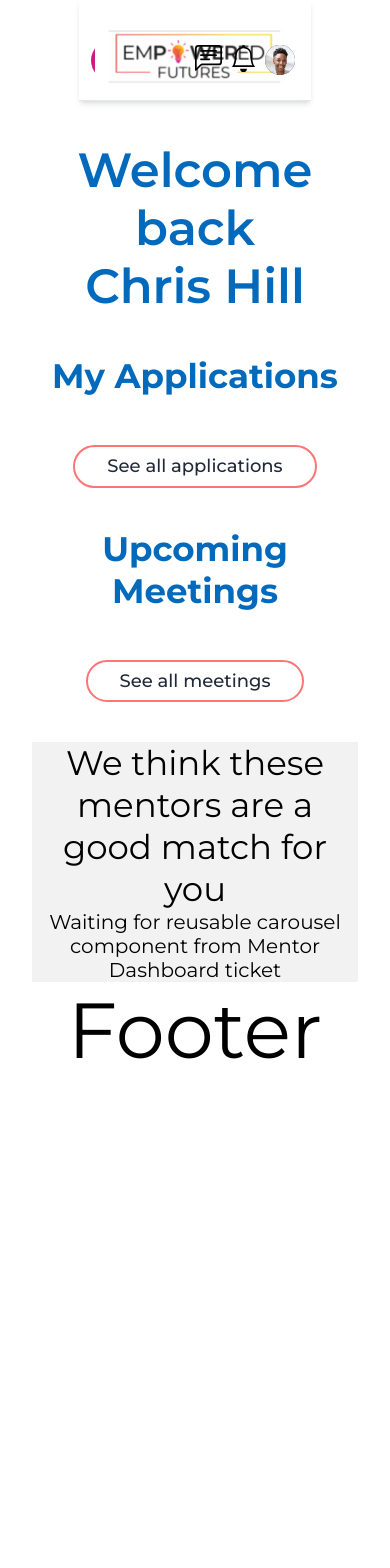
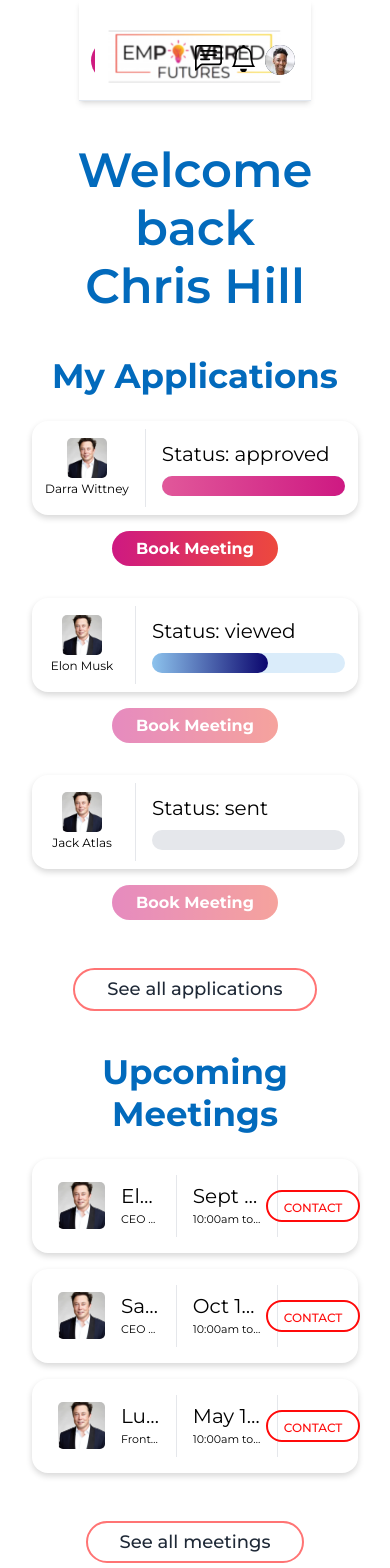
Before and after one commit to JasonXB/EF_Clone, a Next.js app: page /mentee in a window 390 px wide. Shown: the top 1568 px of the page. Before the commit the page ends 1078 px from the top, so only its background shows below. Built offline with nearby package versions, Linux system fonts and the light colour scheme; what tw-elements would draw is missing.

Commit message:
Shortened card widths on tablet viewport sizes

```diff
--- a/pages/mentee/index.tsx
+++ b/pages/mentee/index.tsx
@@ -50,7 +50,7 @@ export default function index() {
         Welcome back
         <br className="sm:hidden" /> {mock.username}
       </h3>
-      <section className="grid grid-cols-1 lg:grid-cols-2 lg:divide-x">
+      <section className="grid grid-cols-1 lg:grid-cols-2 sm:max-w-[80%] sm:mx-auto lg:max-w-full lg:divide-x">
         <div className="lg:pr-5 mt-10">
           <h4 className="text-center mb-6 text-primary-1 font-bold">
             My Applications
--- a/src/components/menteeHome/ApplicationListItem.tsx
+++ b/src/components/menteeHome/ApplicationListItem.tsx
@@ -6,7 +6,7 @@ import { ApplicationData } from '../../interface/mentee/homepage';
 
 export default function ApplicationListItem(props: ApplicationData) {
   return (
-    <li className="hidden ss:grid ss:grid-cols-[7fr,_auto] ss:h-[5.875rem] ss:gap-6 ss:mb-4 gap-4 mb-8">
+    <li className="grid ss:grid-cols-[7fr,_auto] ss:h-[5.875rem] ss:gap-6 ss:mb-4 gap-4 mb-8">
       <div className="grid grid-cols-[3fr,_7fr] divide-x items-center w-full shadowVariant1 rounded-2xl px-[13px] py-[8px] xs:px-[26px] xs:py-[16px] h-[5.875rem]">
         <div className="flex flex-col pr-4">
           <div className="relative rounded-[5px] overflow-hidden w-[40px] h-[40px] flex flex-col mx-auto">
--- a/src/components/menteeHome/MeetingListItem.tsx
+++ b/src/components/menteeHome/MeetingListItem.tsx
@@ -6,7 +6,7 @@ export default function MeetingListItem(props: MeetingData) {
   return (
     <>
       {/* The following layout only applies after the ss breakpoint */}
-      <li className="hidden ss:grid grid-cols-[43%,_37%,_20%] divide-x items-center mb-4 w-full shadowVariant1 rounded-2xl px-[26px] py-[16px] h-[5.875rem]">
+      <li className="grid grid-cols-[43%,_37%,_20%] divide-x items-center mb-4 w-full shadowVariant1 rounded-2xl px-[26px] py-[16px] h-[5.875rem]">
         <div className="flex flex-row pr-4 divide-x-0">
           <div className="relative rounded-[5px] overflow-hidden w-[47px] h-[47px] pr-4 my-auto shrink-0">
             <Image
```
